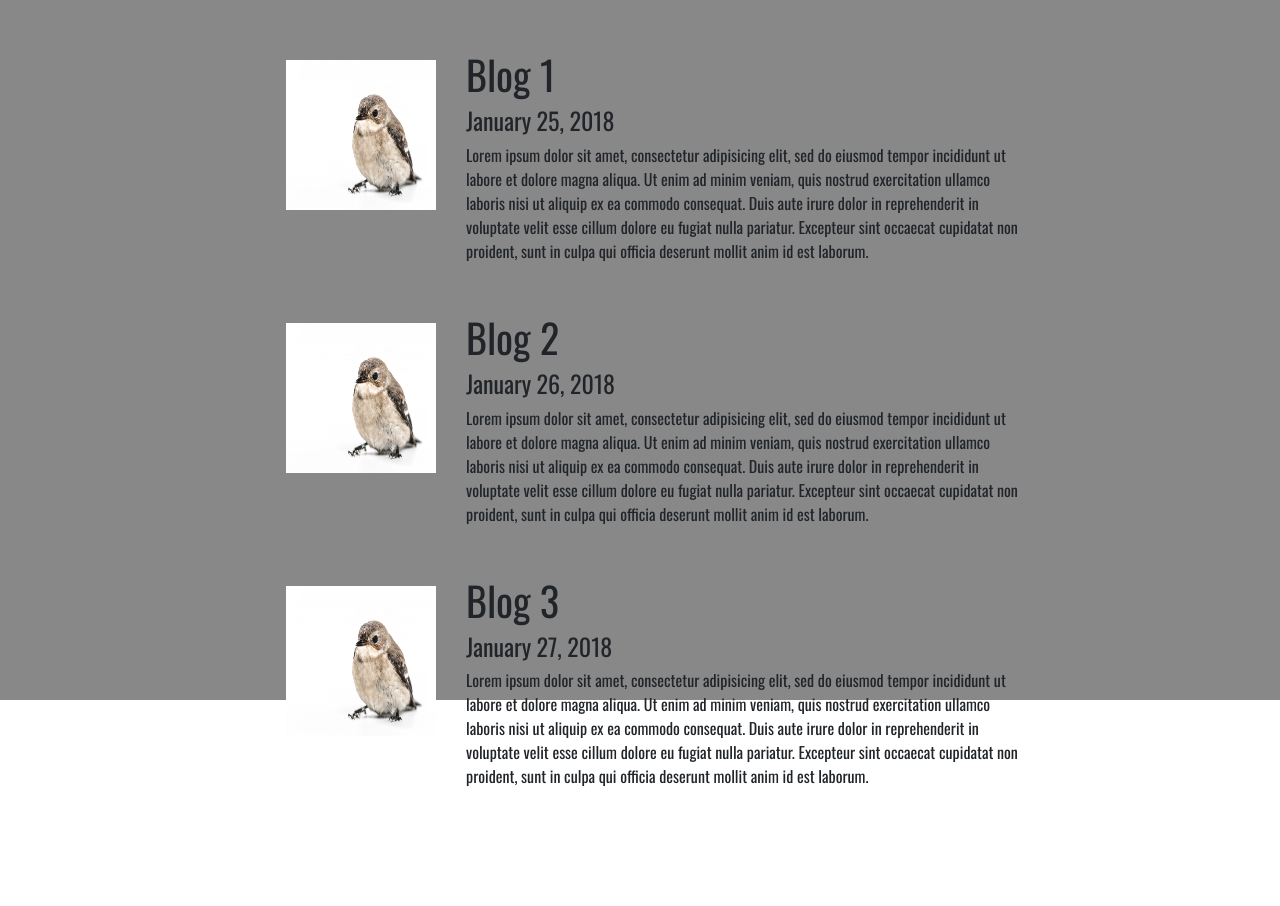
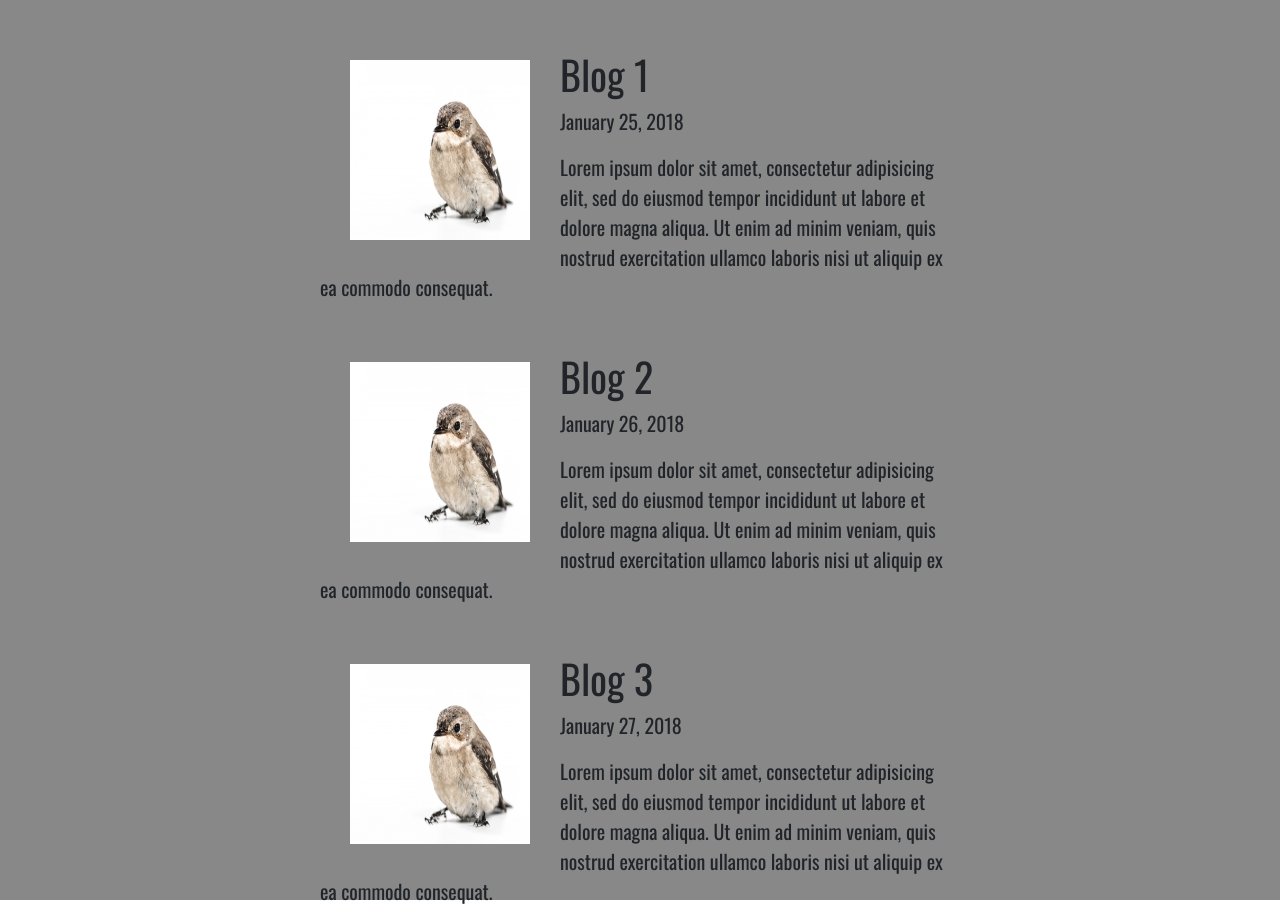
Before and after one commit to Rusty-sk/sass-group-project, a website: page index.html in a window 1280 px wide. Before the commit the page ends 800 px from the top, so only its background shows below. Drawn offline with nearby package versions, Linux system fonts and the light colour scheme.

Commit message:
modified scss and html to look better

```diff
--- a/index.html
+++ b/index.html
@@ -19,20 +19,20 @@
          <div class="content-wrapper">
              <img class='photo-blog' src="./img/bird-blog.jpg" alt="a bird">
              <h1>Blog 1</h1>
-             <h4>January 25, 2018</h4>
-             <p>Lorem ipsum dolor sit amet, consectetur adipisicing elit, sed do eiusmod tempor incididunt ut labore et dolore magna aliqua. Ut enim ad minim veniam, quis nostrud exercitation ullamco laboris nisi ut aliquip ex ea commodo consequat. Duis aute irure dolor in reprehenderit in voluptate velit esse cillum dolore eu fugiat nulla pariatur. Excepteur sint occaecat cupidatat non proident, sunt in culpa qui officia deserunt mollit anim id est laborum.</p>
+             <p>January 25, 2018</p>
+             <p>Lorem ipsum dolor sit amet, consectetur adipisicing elit, sed do eiusmod tempor incididunt ut labore et dolore magna aliqua. Ut enim ad minim veniam, quis nostrud exercitation ullamco laboris nisi ut aliquip ex ea commodo consequat.</p>
          </div>
          <div class="content-wrapper">
              <img class='photo-blog' src="./img/bird-blog.jpg" alt="a bird">
              <h1>Blog 2</h1>
-             <h4>January 26, 2018</h4>
-             <p>Lorem ipsum dolor sit amet, consectetur adipisicing elit, sed do eiusmod tempor incididunt ut labore et dolore magna aliqua. Ut enim ad minim veniam, quis nostrud exercitation ullamco laboris nisi ut aliquip ex ea commodo consequat. Duis aute irure dolor in reprehenderit in voluptate velit esse cillum dolore eu fugiat nulla pariatur. Excepteur sint occaecat cupidatat non proident, sunt in culpa qui officia deserunt mollit anim id est laborum.</p>
+             <p>January 26, 2018</p>
+             <p>Lorem ipsum dolor sit amet, consectetur adipisicing elit, sed do eiusmod tempor incididunt ut labore et dolore magna aliqua. Ut enim ad minim veniam, quis nostrud exercitation ullamco laboris nisi ut aliquip ex ea commodo consequat.</p>
          </div>
          <div class="content-wrapper">
              <img class='photo-blog' src="./img/bird-blog.jpg" alt="a bird">
              <h1>Blog 3</h1>
-             <h4>January 27, 2018</h4>
-             <p>Lorem ipsum dolor sit amet, consectetur adipisicing elit, sed do eiusmod tempor incididunt ut labore et dolore magna aliqua. Ut enim ad minim veniam, quis nostrud exercitation ullamco laboris nisi ut aliquip ex ea commodo consequat. Duis aute irure dolor in reprehenderit in voluptate velit esse cillum dolore eu fugiat nulla pariatur. Excepteur sint occaecat cupidatat non proident, sunt in culpa qui officia deserunt mollit anim id est laborum.</p>
+             <p>January 27, 2018</p>
+             <p>Lorem ipsum dolor sit amet, consectetur adipisicing elit, sed do eiusmod tempor incididunt ut labore et dolore magna aliqua. Ut enim ad minim veniam, quis nostrud exercitation ullamco laboris nisi ut aliquip ex ea commodo consequat.</p>
          </div>
 
      </div>
--- a/sass/content.scss
+++ b/sass/content.scss
@@ -1,11 +1,11 @@
 .content-wrapper {
-    width: 60%;
+    width: 50%;
     margin: 0 auto;
 }
 
 img {
-    width: 150px;
-    height: 150px;
+    width: 180px;
+    height: 180px;
     background-position: center;
     background-repeat: no-repeat;
     background-size: cover;
@@ -15,7 +15,8 @@ img {
 
 .content-blog {
     background: #888;
-    height: 700px;
+    width: 100%;
+    height: 900px;
     font-family: 'Oswald', sans-serif;
     display: inline-block;
 
@@ -23,4 +24,8 @@ img {
         padding-top: 20px;
         margin-top: 30px;
     }
+
+    p {
+        font-size: 20px;
+    }
 }
```
Also changed, not shown: css/content.css.
